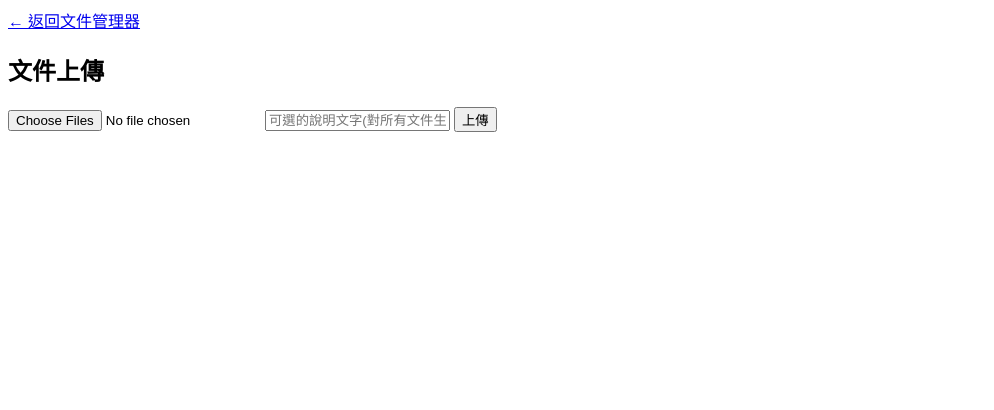
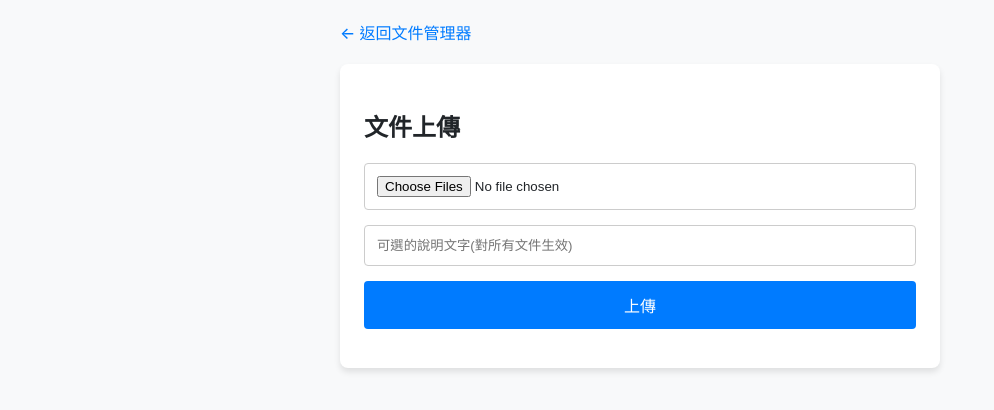
Before and after one commit to Solenyra/telegram-file-manager, a website: page views/dashboard.html in a window 1280 px wide. Shown: the whole page, without its empty margins (0-994 px from the left). Drawn offline with nearby package versions, Linux system fonts and the light colour scheme.

Commit message:
Update dashboard.html

```diff
--- a/views/dashboard.html
+++ b/views/dashboard.html
@@ -1,11 +1,60 @@
 <!DOCTYPE html>
 <html lang="zh-Hant">
 <head>
-    <title>上傳文件</title>
+  <meta charset="UTF-8">
+  <meta name="viewport" content="width=device-width, initial-scale=1.0">
+  <title>文件上傳</title>
+  <script src="https://cdn.jsdelivr.net/npm/axios/dist/axios.min.js"></script>
+  <link rel="stylesheet" href="/manager.css"> <style>
+    body {
+        display: flex;
+        justify-content: center;
+        align-items: flex-start;
+        min-height: 100vh;
+    }
+    .container {
+        width: 100%;
+        max-width: 600px;
+    }
+    .manager-link {
+        display: inline-block;
+        margin-bottom: 20px;
+        color: var(--primary-color);
+        text-decoration: none;
+        font-weight: 500;
+    }
+    .card {
+        background-color: var(--card-background);
+        padding: 24px;
+        border-radius: 8px;
+        box-shadow: var(--shadow);
+    }
+    #uploadForm input, #uploadForm button {
+      width: 100%;
+      padding: 12px;
+      margin-bottom: 15px;
+      box-sizing: border-box;
+      border-radius: 4px;
+      border: 1px solid #ccc;
+    }
+    #uploadForm button {
+      background-color: var(--primary-color);
+      color: white;
+      border: none;
+      cursor: pointer;
+      font-size: 16px;
+    }
+    .progress-area { margin-top: 15px; display: none; }
+    .progress-bar-container { width: 100%; height: 20px; background-color: #e9ecef; border-radius: 4px; overflow: hidden; }
+    .progress-bar { width: 0%; height: 100%; background-color: var(--primary-color); text-align: center; line-height: 20px; color: white; font-size: 12px; transition: width 0.4s ease; }
+    .notification { position: fixed; top: 20px; right: 20px; padding: 12px 20px; border-radius: 5px; color: white; z-index: 1000; font-weight: bold; }
+    .notification.success { background-color: #28a745; }
+    .notification.error { background-color: #dc3545; }
+  </style>
 </head>
 <body>
   <div class="container">
-    <a href="/" class="manager-link" style="margin-bottom: 20px; text-align: left;">← 返回文件管理器</a>
+    <a href="/" class="manager-link">← 返回文件管理器</a>
     <div class="card">
       <h2>文件上傳</h2>
       <form id="uploadForm">
@@ -13,7 +62,12 @@
         <input type="text" name="caption" placeholder="可選的說明文字(對所有文件生效)" />
         <button type="submit">上傳</button>
       </form>
+      <div class="progress-area" id="progressArea">
+        <div class="progress-bar-container">
+          <div class="progress-bar" id="progressBar">0%</div>
+        </div>
       </div>
+    </div>
   </div>
   <script src="/script.js"></script>
 </body>
```
